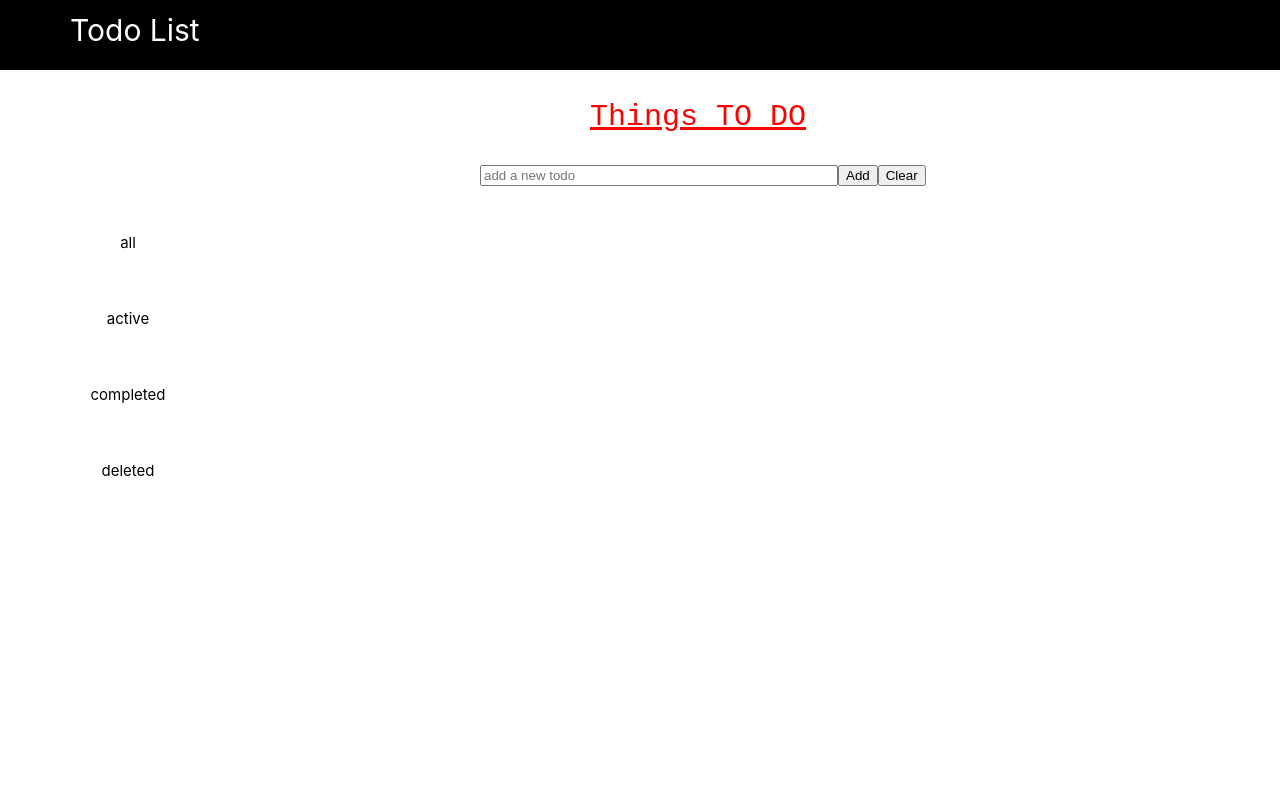
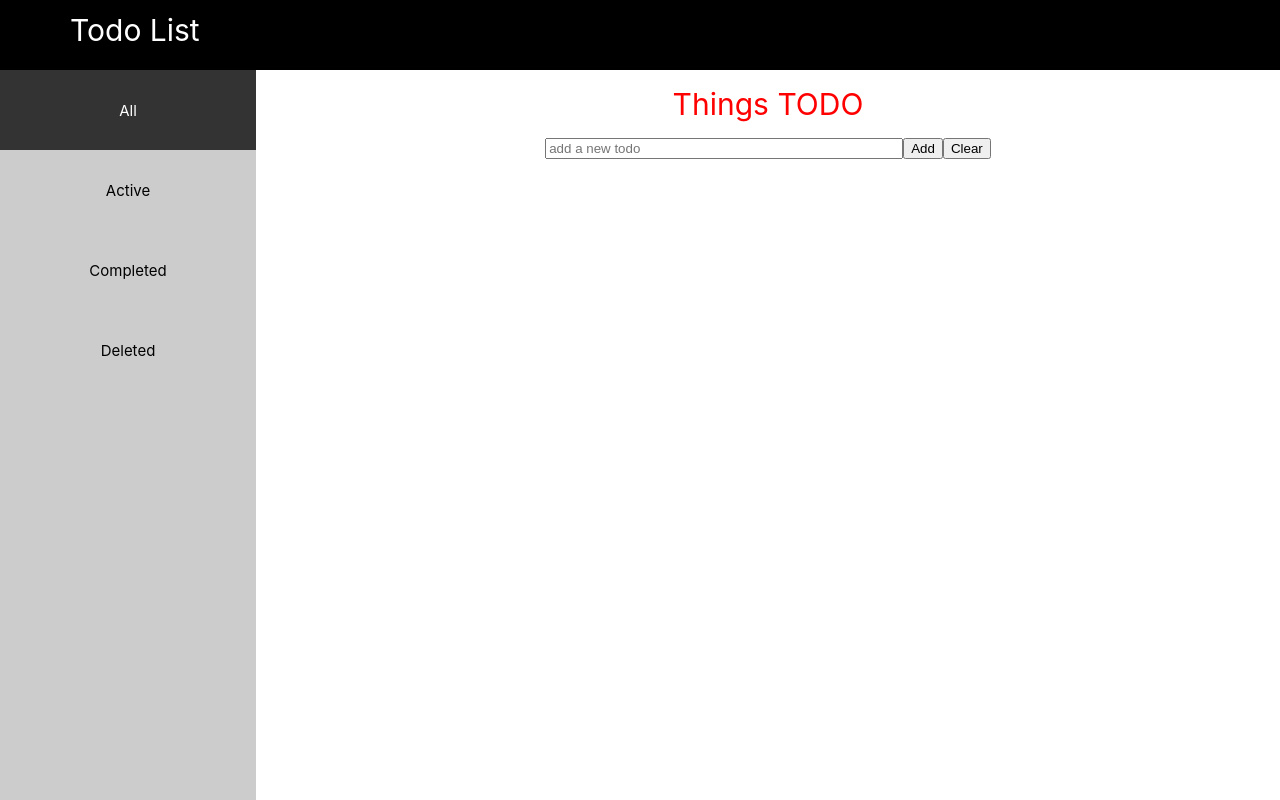
Before and after one commit to VinethaSuresh/react-todolist, a React (Create React App) app: page / in a window 1280 px wide. Shown: the top 800 px of the page. Built offline with nearby package versions, Linux system fonts and the light colour scheme.

Commit message:
updated css

```diff
--- a/src/App.css
+++ b/src/App.css
@@ -1,3 +1,10 @@
-.App {
-  text-align: center;
+.app {
+  height: 100vh;
+  display: flex;
+  flex-direction: column;
 }
+.mainArea{
+  margin-top: "0px";
+  display: flex;
+  flex-grow: 1;
+}
--- a/src/App.js
+++ b/src/App.js
@@ -6,14 +6,16 @@ import { TaskContainer } from './Taskcontainer';
 let App = () => {
   let [listType, setListType] = useState("all")
   let clickHandler = function (e) {
-    setListType(e.target.id);
+    setListType(e.currentTarget.id);
 
   };
   return (
-    <div>
+    <div className="app">
       < TitleBar />
-      <Navbar clickHandler={clickHandler} listType={listType} />
-      <TaskContainer listType={listType} />
+      <div className="mainArea">
+        <Navbar clickHandler={clickHandler} listType={listType} />
+        <TaskContainer listType={listType} />
+      </div>
     </div >
 
   )
--- /dev/null
+++ b/src/List.css
@@ -0,0 +1,13 @@
+table {
+    margin-top: 2rem;
+  }
+
+  table td {
+    border: 1px solid black;
+    margin: 0;
+    text-align: center;
+  }
+
+  td.taskName {
+      width: 350px;
+  }
--- a/src/List.js
+++ b/src/List.js
@@ -1,4 +1,5 @@
 import React from 'react';
+import './List.css';
 
 export let List = (props) => {
     let filteredList = props.list.filter(listItem => {
@@ -24,7 +25,7 @@ export let List = (props) => {
         <tr key={item.key}>
             <td><input type="checkbox" checked={item.completed} onChange={(event) => props.checkHandler(item.key, event.target.checked)}
                 disabled={item.deleted ? true : false} /></td>
-            <td>{item.task}</td>
+            <td className="taskName">{item.task}</td>
             <td><button onClick={() => props.deleteHandler(item.key)}>{item.deleted ? "restore" : "delete"}</button></td>
         </tr >
     ))
--- a/src/Navbar.css
+++ b/src/Navbar.css
@@ -1,24 +1,33 @@
-ul {
-    list-style-type: none;
-    padding: 0;
-    line-height: 60px;
+.navBar {
+    display: flex;
+    flex-direction: column;
     font-size: 15px;
     font-weight: 10px;
     text-align: center;
-    position: fixed;
     width: 20%;
-    margin-top:120px;
+    background-color: #cccccc;
+    height: 100%;
 
   }
 
-  li a {
-    display: block;
-    padding: 8px 16px;
+  .navItem {
+    cursor: pointer;
+    width: 100%;
+    height: 5rem;
     color: black;
-    text-decoration: none;
+
+    display: flex;
+    align-items: center;
+    justify-content: center;
   }
-  li a:hover {
-    text-decoration: underline;
-    -webkit-text-decoration-color: red; /* Safari */
-    text-decoration-color: red;
-  }
+
+.navItem[active=true]{
+  width: 100%;
+  height:5rem;
+  background-color: #333333;
+  color:white;
+
+}
+a{
+  color:inherit;
+}
--- a/src/Navbar.js
+++ b/src/Navbar.js
@@ -1,28 +1,35 @@
 import React from 'react';
 import './Navbar.css';
 export let Navbar = (props) => {
+
     let navBarItems = [
-        { id: "all", href: "#all" },
-        { id: "active", href: "#active" },
-        { id: "completed", href: "#completed" },
-        { id: "deleted", href: "#deleted" }
+        { id: "all", href: "#all", innertxt: "All" },
+        { id: "active", href: "#active", innertxt: "Active" },
+        { id: "completed", href: "#completed", innertxt: "Completed" },
+        { id: "deleted", href: "#deleted", innertxt: "Deleted" }
     ]
+
+    let activeStyle = {
+        backgroundColor: "#333333",
+        color: "white",
+    };
 
     let listItems = [];
     for (let item of navBarItems) {
-        listItems.push(<li key={item.id}>
-            <a href={item.href}
-                id={item.id}
-                className={item.id === props.listType ? "active" : ""}
-                onClick={props.clickHandler}>
-                {item.id}
-            </a>
-        </li>)
+        listItems.push(<div key={item.id}
+            className={"navItem"}
+            onClick={props.clickHandler}
+            style={(item.id === props.listType) ? activeStyle : {}}
+            id={item.id}>
+            <span>{item.innertxt}</span>
+        </div >)
     }
 
     return (
-        <ul>
+        <div className="navBar">
             {listItems}
-        </ul >)
-        ;
+
+        </div >
+    );
+
 };
--- a/src/Taskcontainer.css
+++ b/src/Taskcontainer.css
@@ -1,31 +1,24 @@
-input {
+input[type='text'] {
     width: 350px;
   }
-  p {
-    color: red;
-  }
-
   button:hover {
     border: 2px solid skyblue;
   }
-  div {
-    margin-bottom: 15px;
-  }
   .taskContainer {
-
-    width: 60%;
-    margin-left: 400px;
+    width: 80%;
+    display: flex;
+    flex-direction: column;
+    align-items: center;
   }
   .task {
     width: 80%;
-    margin-left: 80px;
+    display: flex;
+    justify-content: center;
+    margin-top: 1rem;
   }
-  p{
+  .titleText{
+    margin-top: 1rem;
     font-size: 30px;
-    margin-left: 190px;
-
-
-    font-family:Courier New, monospace;
-    text-decoration: underline;
-    text-decoration-color: red;
+    color: red;
+    width: fit-content;
   }
--- a/src/Taskcontainer.js
+++ b/src/Taskcontainer.js
@@ -23,7 +23,7 @@ export let TaskContainer = (props) => {
 
     function checkHandler(key, completed) {
         for (let item of list) {
-            if (item.key == key) {
+            if (item.key === key) {
                 item.completed = completed;
 
             }
@@ -33,7 +33,7 @@ export let TaskContainer = (props) => {
 
     function deleteHandler(key) {
         for (let item of list) {
-            if (item.key == key) {
+            if (item.key === key) {
                 item.deleted = !item.deleted;
             }
         }
@@ -60,7 +60,7 @@ export let TaskContainer = (props) => {
 
     return (
         <div className="taskContainer">
-            <p>Things TO DO</p>
+            <div className="titleText">Things TODO</div>
             <div className="task">
                 <input type="text"
                     placeholder="add a new todo"
--- a/src/Titlebar.js
+++ b/src/Titlebar.js
@@ -8,6 +8,8 @@ let titleBar = {
     lineHeight: "60px",
     paddingLeft: "70px",
     width: "100%",
+    top: "0px",
+    left: "0px"
 };
 export function TitleBar() {
     return (<div style={titleBar}> Todo List</div >);
```
